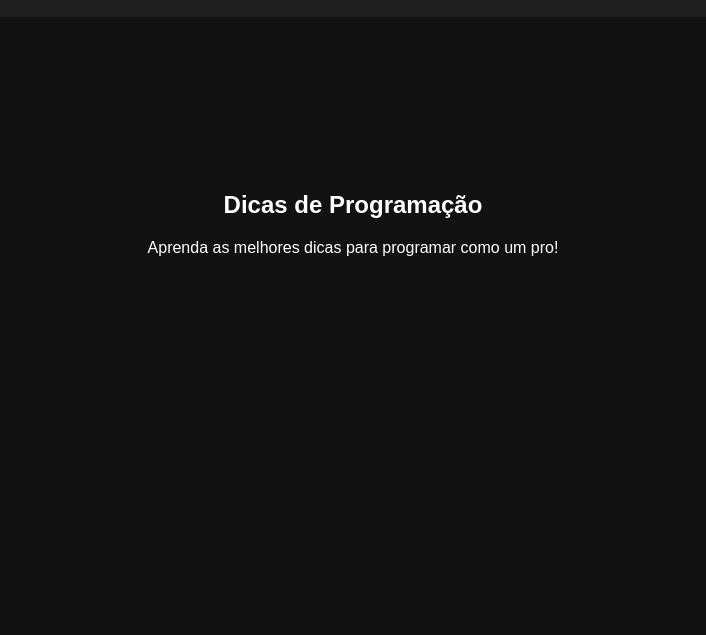
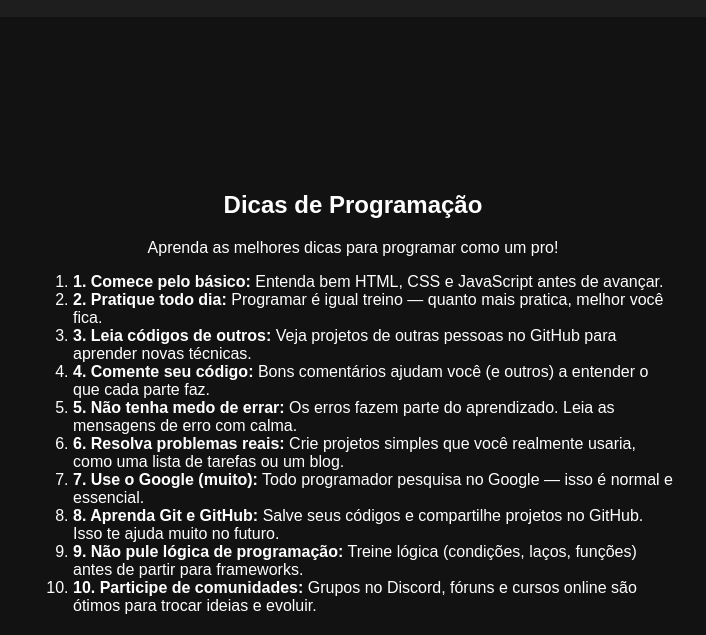
Before and after one commit to pedro22p/nerdlinux, a plain HTML site: page index.html in a window 1280 px wide. Both pictures are taken after a click on the link "Dicas de Programação". Shown: the part 199-834 px from the top of the page, without its empty margins (287-993 px from the left). Before the commit the page ends 800 px from the top, so only its background shows below. Drawn offline with Linux system fonts and the light colour scheme.

Commit message:
Update index.html

```diff
--- a/index.html
+++ b/index.html
@@ -106,9 +106,21 @@
     </div>
 
     <div id="dicas" class="page">
-        <h2>Dicas de Programação</h2>
-        <p>Aprenda as melhores dicas para programar como um pro!</p>
-    </div>
+    <h2>Dicas de Programação</h2>
+    <p>Aprenda as melhores dicas para programar como um pro!</p>
+    <ol style="text-align: left; max-width: 600px; margin: 0 auto;">
+        <li><strong>1. Comece pelo básico:</strong> Entenda bem HTML, CSS e JavaScript antes de avançar.</li>
+        <li><strong>2. Pratique todo dia:</strong> Programar é igual treino — quanto mais pratica, melhor você fica.</li>
+        <li><strong>3. Leia códigos de outros:</strong> Veja projetos de outras pessoas no GitHub para aprender novas técnicas.</li>
+        <li><strong>4. Comente seu código:</strong> Bons comentários ajudam você (e outros) a entender o que cada parte faz.</li>
+        <li><strong>5. Não tenha medo de errar:</strong> Os erros fazem parte do aprendizado. Leia as mensagens de erro com calma.</li>
+        <li><strong>6. Resolva problemas reais:</strong> Crie projetos simples que você realmente usaria, como uma lista de tarefas ou um blog.</li>
+        <li><strong>7. Use o Google (muito):</strong> Todo programador pesquisa no Google — isso é normal e essencial.</li>
+        <li><strong>8. Aprenda Git e GitHub:</strong> Salve seus códigos e compartilhe projetos no GitHub. Isso te ajuda muito no futuro.</li>
+        <li><strong>9. Não pule lógica de programação:</strong> Treine lógica (condições, laços, funções) antes de partir para frameworks.</li>
+        <li><strong>10. Participe de comunidades:</strong> Grupos no Discord, fóruns e cursos online são ótimos para trocar ideias e evoluir.</li>
+    </ol>
+</div>
 
     <div id="jogos" class="page">
         <h2>Jogos</h2>
```
